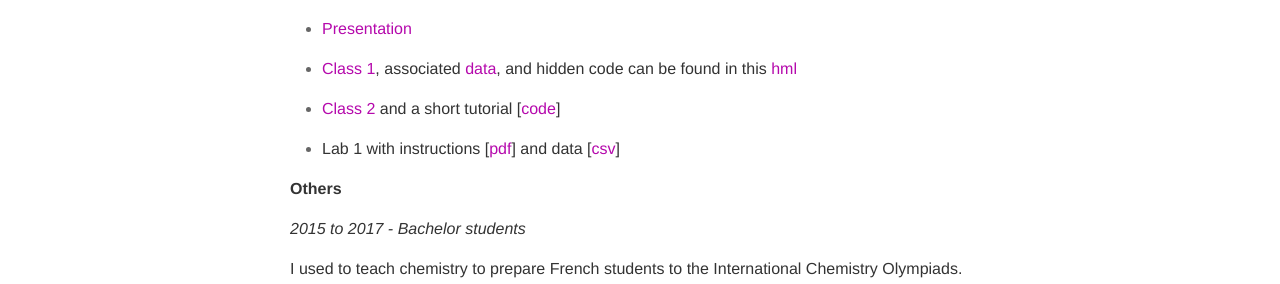
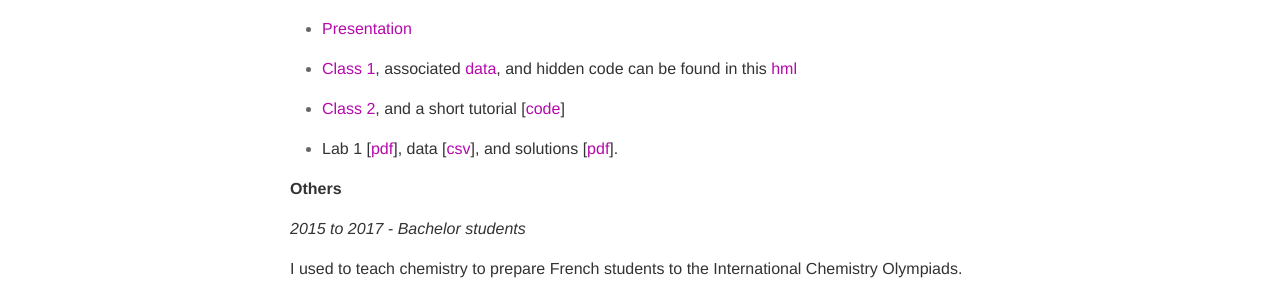
Before and after one commit to BenedicteColnet/BenedicteColnet.github.io, a Jekyll site: the page built from _pages/teaching.md, in a window 1280 px wide. Shown: the part 446-730 px from the top of the page. Built offline with Jekyll 4.4.1, drawn with Linux system fonts in a browser that asks for light colours; nearby versions of some CDN libraries; comment, search, counter and statistics services are not loaded.

Commit message:
Lab 1 solutions

```diff
--- a/_pages/teaching.md
+++ b/_pages/teaching.md
@@ -18,10 +18,9 @@ The files are updated as the course progresses:
 
 - [Class 1]({{ site.url }}/files/class1/Cours1.html), associated [data]({{ site.url }}/files/class1/ozoneNA.csv),  and hidden code can be found in this [hml]({{ site.url }}/files/class1/Cours_1_code.html)
 
-- [Class 2]({{ site.url }}/files/class2/PCA_EHESS.pdf) and a short tutorial [[code]({{ site.url }}/files/class2/08-PCA.html)]
+- [Class 2]({{ site.url }}/files/class2/PCA_EHESS.pdf), and a short tutorial [[code]({{ site.url }}/files/class2/08-PCA.html)]
 
-- Lab 1 with instructions [[pdf]({{ site.url }}/files/lab1/Principal_Component_Analysis_questions.pdf)]
- and data [[csv]({{ site.url }}/files/lab1/decathlon.csv)]
+- Lab 1 [[pdf]({{ site.url }}/files/lab1/Principal_Component_Analysis_questions.pdf)], data [[csv]({{ site.url }}/files/lab1/decathlon.csv)], and solutions  [[pdf]({{ site.url }}/files/lab1/Principal_Component_Analysis.pdf)].
 
 
 **Others**
```
Also changed, not shown: 1 other file.
